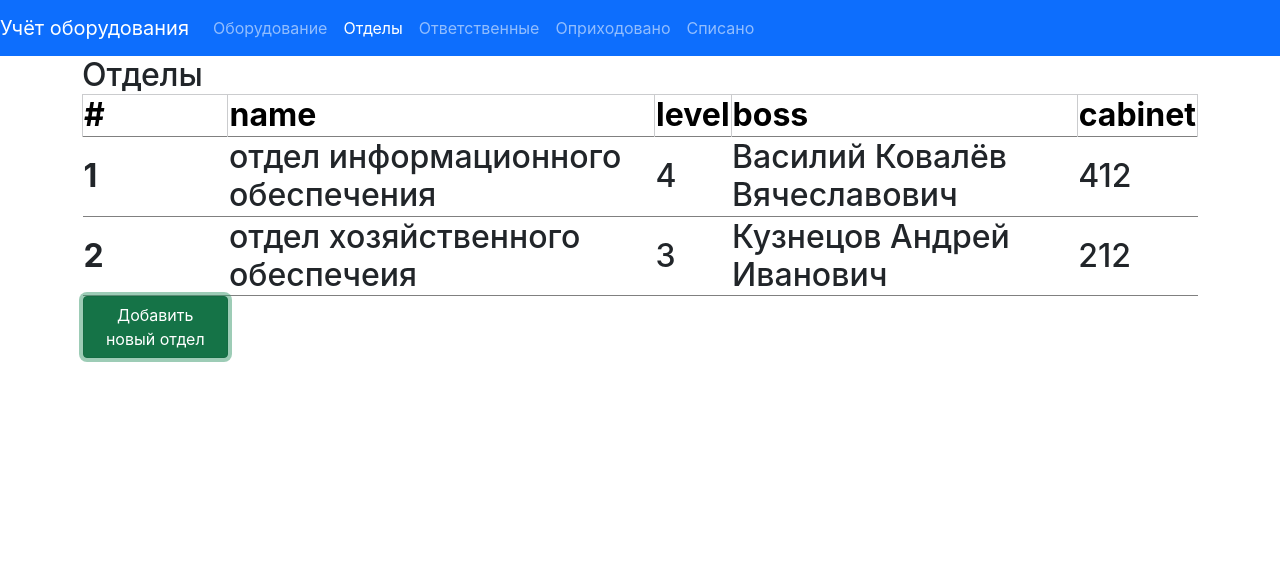
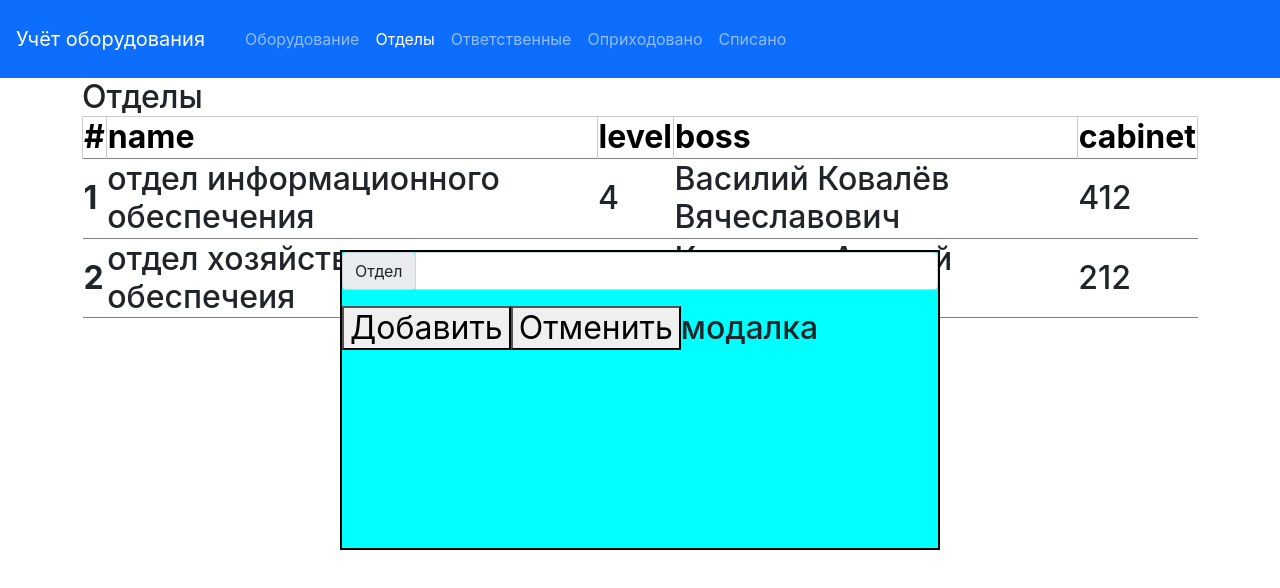
Before and after one commit to SergeyShabalin/equipment_accounting, a React (Create React App) app: page /department in a window 1280 px wide. Both pictures are taken after a click on the button "Добавить новый отдел". Shown: the top 588 px of the page. Built offline with nearby package versions, Linux system fonts and the light colour scheme.

Commit message:
модалка

```diff
--- a/src/components/Navbar.js
+++ b/src/components/Navbar.js
@@ -4,7 +4,7 @@ import {NavLink} from "react-router-dom";
 export const Navbar = () => (
 
     <nav className="navbar navbar-dark  bg-primary   navbar-expand-lg">
-        <div className="navbar-brand" >
+        <div className="navbar-brand p-3" >
             Учёт оборудования
         </div>
         <ul className="navbar-nav">
--- a/src/components/department.jsx
+++ b/src/components/department.jsx
@@ -1,4 +1,5 @@
 import React from 'react'
+import '../styles/modalWindow.scss'
 
 
 const Departments = () => {
@@ -23,10 +24,29 @@ const Departments = () => {
             }
         ]
     )
+    const [hidden, setHidden] = React.useState(true)
 
-    const addDepartment = ()=>{
 
+const a ={
+    id: numbers.length +1,
+    name: 'отдеjhg',
+    level: '6',
+    bossName: 'jhf',
+    bossSurName: 'Ковалёв',
+    bossMiddleName: 'Вячеславович',
+    cabinetNumber: '412'
+}
+    const closeModal =()=>{
+        setHidden(true)
+        setNumbers([...numbers, a])
+            }
+
+    const openModal =()=>{
+        setHidden(false)
     }
+
+
+
 
     let res = numbers.map(function(item) {
         return (
@@ -53,10 +73,22 @@ const Departments = () => {
                 </tr>
                 </thead>
                 {res}
-                <button className="btn btn-success" onClick={addDepartment}>Добавить новый отдел</button>
+
             </table>
+            <button hidden={!hidden} className="btn btn-success" onClick={openModal}>Добавить новый отдел</button>
         </p>
-
+            <div hidden={hidden} className='modalWindow'>
+                <div className="input-group input-group-sm mb-3">
+                    <div className="input-group-prepend">
+                        <span className="input-group-text" id="inputGroup-sizing-sm">Отдел</span>
+                    </div>
+                    <input type="text" className="form-control" aria-label="Sizing example input"
+                           aria-describedby="inputGroup-sizing-sm"/>
+                </div>
+                <button onClick={closeModal}>Добавить</button>
+                <button onClick={closeModal}>Отменить</button>
+                модалка
+            </div>
     </div>
 
 
--- /dev/null
+++ b/src/styles/modalWindow.scss
@@ -0,0 +1,13 @@
+$modalHeight :300px;
+$modalWidth :600px;
+
+.modalWindow{
+border: 2px solid black;
+    background: aqua;
+    position: absolute;
+    right: calc(50% - 600px/2);
+    width:600px;
+    top: calc(50% - 300px/2);
+    height: 300px;
+
+}
```
